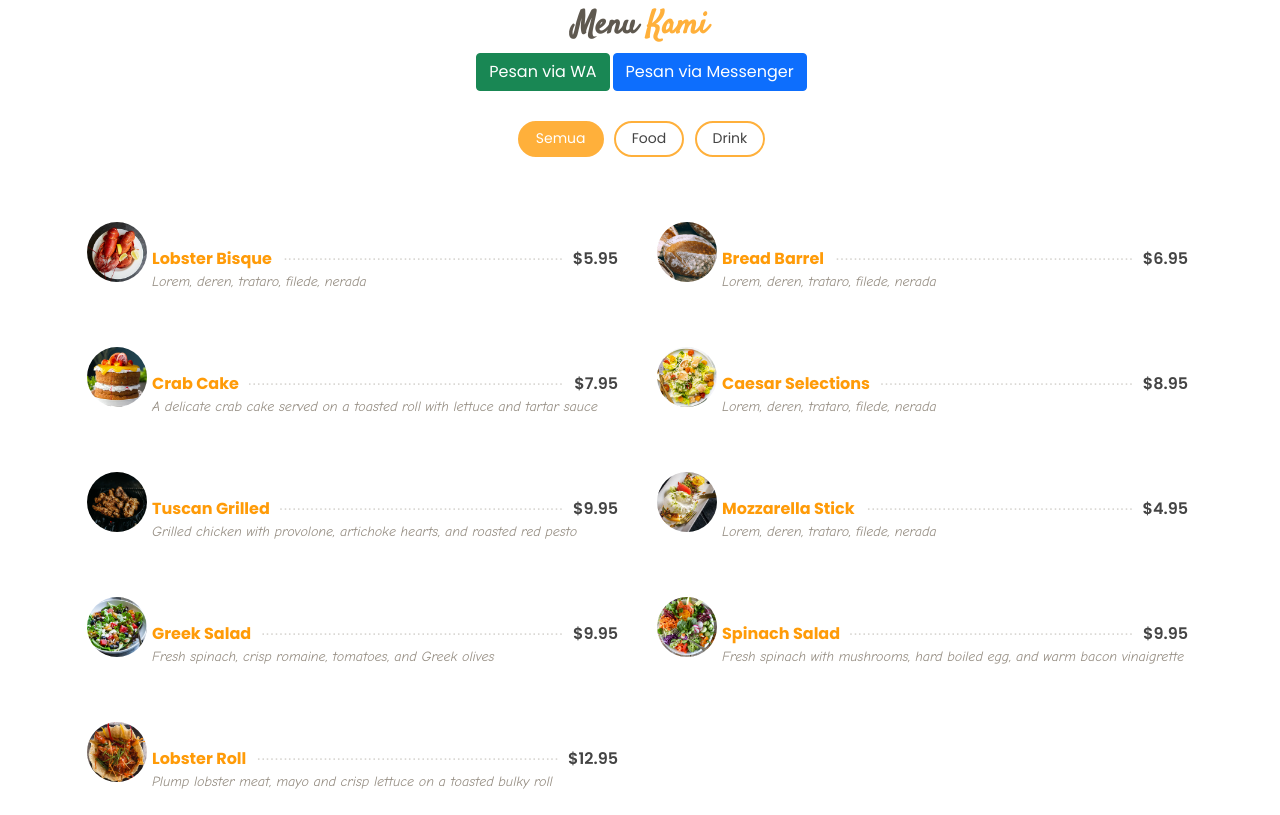
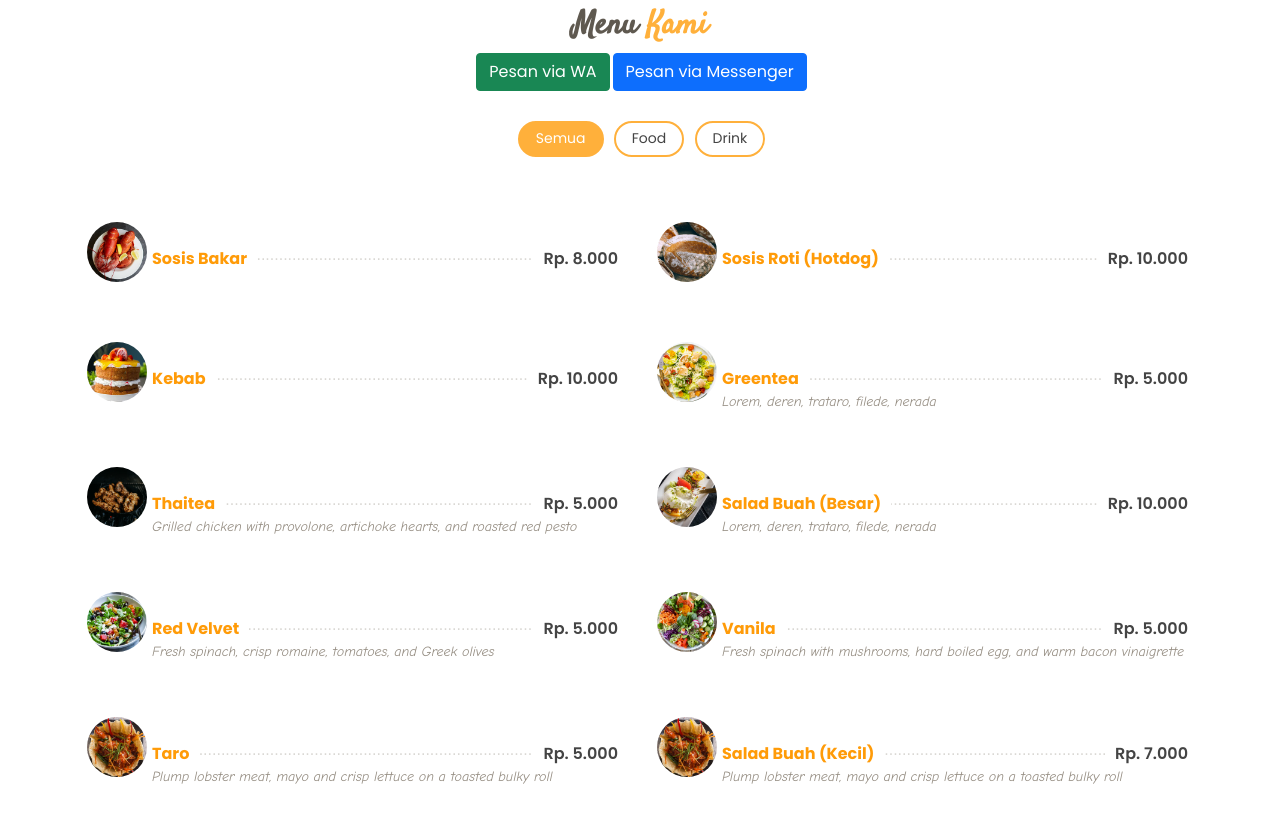
Before and after one commit to setiawanarland/simpangemp4t.github.io, a plain HTML site: page index.html in a window 1280 px wide. Shown: the part 1982-2797 px from the top of the page. Drawn offline with Linux system fonts and the light colour scheme.

Commit message:
Melakukan beberapa perubahan

```diff
--- a/index.html
+++ b/index.html
@@ -244,47 +244,47 @@
           <div class="col-lg-6 menu-item filter-starters">
             <img src="assets/img/menu/lobster-bisque.jpg" class="menu-img" alt="">
             <div class="menu-content">
-              <a href="#">Lobster Bisque</a><span>$5.95</span>
+              <a href="#">Sosis Bakar</a><span>Rp. 8.000</span>
+            </div>
+            <div class="menu-ingredients">
+
+            </div>
+          </div>
+
+          <div class="col-lg-6 menu-item filter-starters">
+            <img src="assets/img/menu/bread-barrel.jpg" class="menu-img" alt="">
+            <div class="menu-content">
+              <a href="#">Sosis Roti (Hotdog)</a><span>Rp. 10.000</span>
+            </div>
+            <div class="menu-ingredients">
+
+            </div>
+          </div>
+
+          <div class="col-lg-6 menu-item filter-starters">
+            <img src="assets/img/menu/cake.jpg" class="menu-img" alt="">
+            <div class="menu-content">
+              <a href="#">Kebab</a><span>Rp. 10.000</span>
+            </div>
+            <div class="menu-ingredients">
+
+            </div>
+          </div>
+
+          <div class="col-lg-6 menu-item filter-salads">
+            <img src="assets/img/menu/caesar.jpg" class="menu-img" alt="">
+            <div class="menu-content">
+              <a href="#">Greentea</a><span>Rp. 5.000</span>
             </div>
             <div class="menu-ingredients">
               Lorem, deren, trataro, filede, nerada
             </div>
           </div>
 
-          <div class="col-lg-6 menu-item filter-specialty">
-            <img src="assets/img/menu/bread-barrel.jpg" class="menu-img" alt="">
-            <div class="menu-content">
-              <a href="#">Bread Barrel</a><span>$6.95</span>
-            </div>
-            <div class="menu-ingredients">
-              Lorem, deren, trataro, filede, nerada
-            </div>
-          </div>
-
-          <div class="col-lg-6 menu-item filter-starters">
-            <img src="assets/img/menu/cake.jpg" class="menu-img" alt="">
-            <div class="menu-content">
-              <a href="#">Crab Cake</a><span>$7.95</span>
-            </div>
-            <div class="menu-ingredients">
-              A delicate crab cake served on a toasted roll with lettuce and tartar sauce
-            </div>
-          </div>
-
           <div class="col-lg-6 menu-item filter-salads">
-            <img src="assets/img/menu/caesar.jpg" class="menu-img" alt="">
-            <div class="menu-content">
-              <a href="#">Caesar Selections</a><span>$8.95</span>
-            </div>
-            <div class="menu-ingredients">
-              Lorem, deren, trataro, filede, nerada
-            </div>
-          </div>
-
-          <div class="col-lg-6 menu-item filter-specialty">
             <img src="assets/img/menu/tuscan-grilled.jpg" class="menu-img" alt="">
             <div class="menu-content">
-              <a href="#">Tuscan Grilled</a><span>$9.95</span>
+              <a href="#">Thaitea</a><span>Rp. 5.000</span>
             </div>
             <div class="menu-ingredients">
               Grilled chicken with provolone, artichoke hearts, and roasted red pesto
@@ -294,7 +294,7 @@
           <div class="col-lg-6 menu-item filter-starters">
             <img src="assets/img/menu/mozzarella.jpg" class="menu-img" alt="">
             <div class="menu-content">
-              <a href="#">Mozzarella Stick</a><span>$4.95</span>
+              <a href="#">Salad Buah (Besar)</a><span>Rp. 10.000</span>
             </div>
             <div class="menu-ingredients">
               Lorem, deren, trataro, filede, nerada
@@ -304,7 +304,7 @@
           <div class="col-lg-6 menu-item filter-salads">
             <img src="assets/img/menu/greek-salad.jpg" class="menu-img" alt="">
             <div class="menu-content">
-              <a href="#">Greek Salad</a><span>$9.95</span>
+              <a href="#">Red Velvet</a><span>Rp. 5.000</span>
             </div>
             <div class="menu-ingredients">
               Fresh spinach, crisp romaine, tomatoes, and Greek olives
@@ -314,17 +314,107 @@
           <div class="col-lg-6 menu-item filter-salads">
             <img src="assets/img/menu/spinach-salad.jpg" class="menu-img" alt="">
             <div class="menu-content">
-              <a href="#">Spinach Salad</a><span>$9.95</span>
+              <a href="#">Vanila</a><span>Rp. 5.000</span>
             </div>
             <div class="menu-ingredients">
               Fresh spinach with mushrooms, hard boiled egg, and warm bacon vinaigrette
             </div>
           </div>
 
-          <div class="col-lg-6 menu-item filter-specialty">
+          <div class="col-lg-6 menu-item filter-salads">
             <img src="assets/img/menu/lobster-roll.jpg" class="menu-img" alt="">
             <div class="menu-content">
-              <a href="#">Lobster Roll</a><span>$12.95</span>
+              <a href="#">Taro</a><span>Rp. 5.000</span>
+            </div>
+            <div class="menu-ingredients">
+              Plump lobster meat, mayo and crisp lettuce on a toasted bulky roll
+            </div>
+          </div>
+
+          <div class="col-lg-6 menu-item filter-starters">
+            <img src="assets/img/menu/lobster-roll.jpg" class="menu-img" alt="">
+            <div class="menu-content">
+              <a href="#">Salad Buah (Kecil)</a><span>Rp. 7.000</span>
+            </div>
+            <div class="menu-ingredients">
+              Plump lobster meat, mayo and crisp lettuce on a toasted bulky roll
+            </div>
+          </div>
+
+          <div class="col-lg-6 menu-item filter-starters">
+            <img src="assets/img/menu/lobster-roll.jpg" class="menu-img" alt="">
+            <div class="menu-content">
+              <a href="#">Burger Crispy</a><span>Rp. 10.000</span>
+            </div>
+            <div class="menu-ingredients">
+              Plump lobster meat, mayo and crisp lettuce on a toasted bulky roll
+            </div>
+          </div>
+
+          <div class="col-lg-6 menu-item filter-salads">
+            <img src="assets/img/menu/lobster-roll.jpg" class="menu-img" alt="">
+            <div class="menu-content">
+              <a href="#">Cappuchino</a><span>Rp. 5.000</span>
+            </div>
+            <div class="menu-ingredients">
+              Plump lobster meat, mayo and crisp lettuce on a toasted bulky roll
+            </div>
+          </div>
+
+          <div class="col-lg-6 menu-item filter-salads">
+            <img src="assets/img/menu/lobster-roll.jpg" class="menu-img" alt="">
+            <div class="menu-content">
+              <a href="#">Avocado</a><span>Rp. 5.000</span>
+            </div>
+            <div class="menu-ingredients">
+              Plump lobster meat, mayo and crisp lettuce on a toasted bulky roll
+            </div>
+          </div>
+
+          <div class="col-lg-6 menu-item filter-salads">
+            <img src="assets/img/menu/lobster-roll.jpg" class="menu-img" alt="">
+            <div class="menu-content">
+              <a href="#">Melon</a><span>Rp. 5.000</span>
+            </div>
+            <div class="menu-ingredients">
+              Plump lobster meat, mayo and crisp lettuce on a toasted bulky roll
+            </div>
+          </div>
+
+          <div class="col-lg-6 menu-item filter-salads">
+            <img src="assets/img/menu/lobster-roll.jpg" class="menu-img" alt="">
+            <div class="menu-content">
+              <a href="#">Strawberry</a><span>Rp. 5.000</span>
+            </div>
+            <div class="menu-ingredients">
+              Plump lobster meat, mayo and crisp lettuce on a toasted bulky roll
+            </div>
+          </div>
+
+          <div class="col-lg-6 menu-item filter-salads">
+            <img src="assets/img/menu/lobster-roll.jpg" class="menu-img" alt="">
+            <div class="menu-content">
+              <a href="#">Moccachino</a><span>Rp. 5.000</span>
+            </div>
+            <div class="menu-ingredients">
+              Plump lobster meat, mayo and crisp lettuce on a toasted bulky roll
+            </div>
+          </div>
+
+          <div class="col-lg-6 menu-item filter-salads">
+            <img src="assets/img/menu/lobster-roll.jpg" class="menu-img" alt="">
+            <div class="menu-content">
+              <a href="#">Bubblegum</a><span>Rp. 5.000</span>
+            </div>
+            <div class="menu-ingredients">
+              Plump lobster meat, mayo and crisp lettuce on a toasted bulky roll
+            </div>
+          </div>
+
+          <div class="col-lg-6 menu-item filter-salads">
+            <img src="assets/img/menu/lobster-roll.jpg" class="menu-img" alt="">
+            <div class="menu-content">
+              <a href="#">Cokelat</a><span>Rp. 5.000</span>
             </div>
             <div class="menu-ingredients">
               Plump lobster meat, mayo and crisp lettuce on a toasted bulky roll
```
